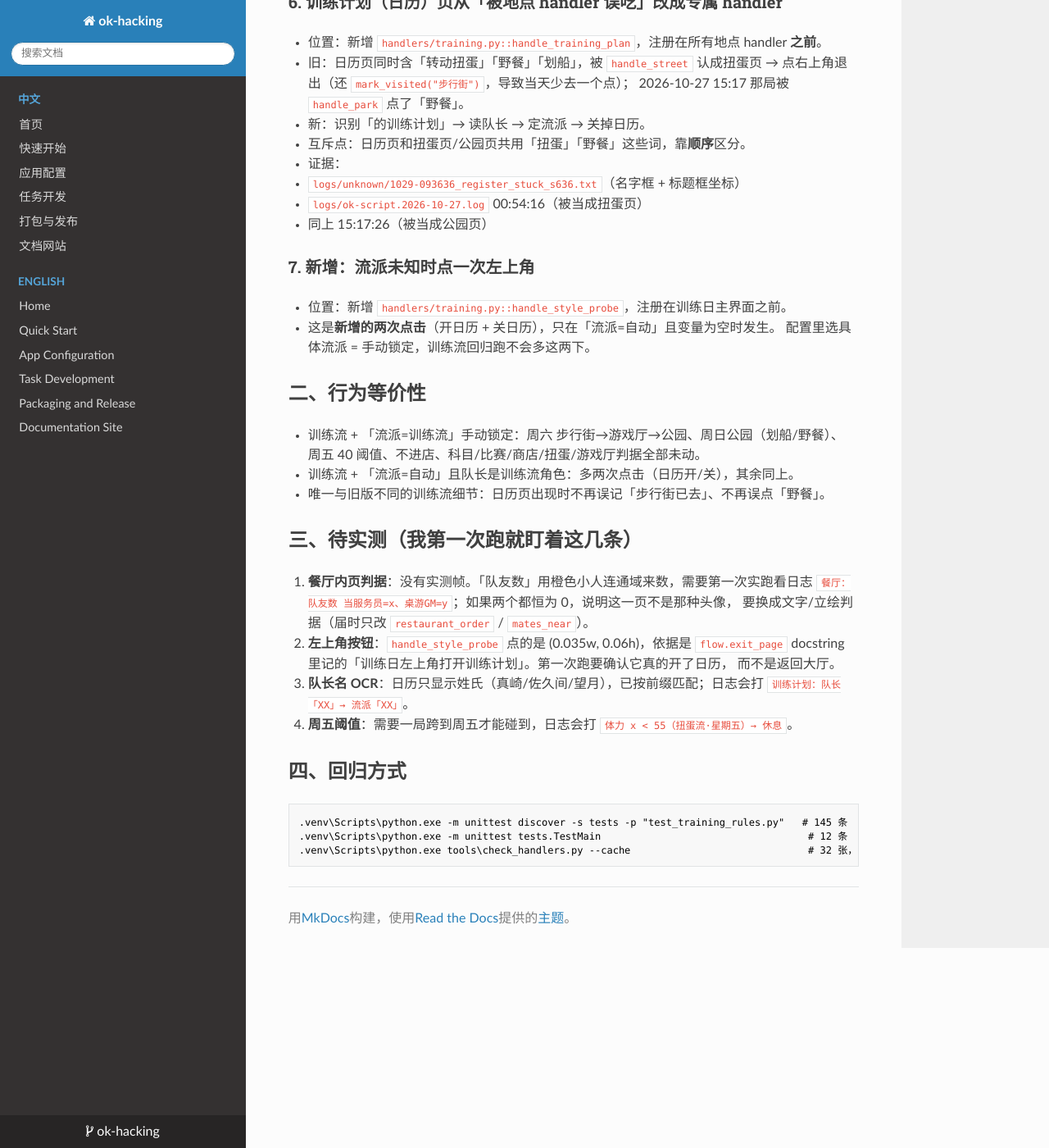
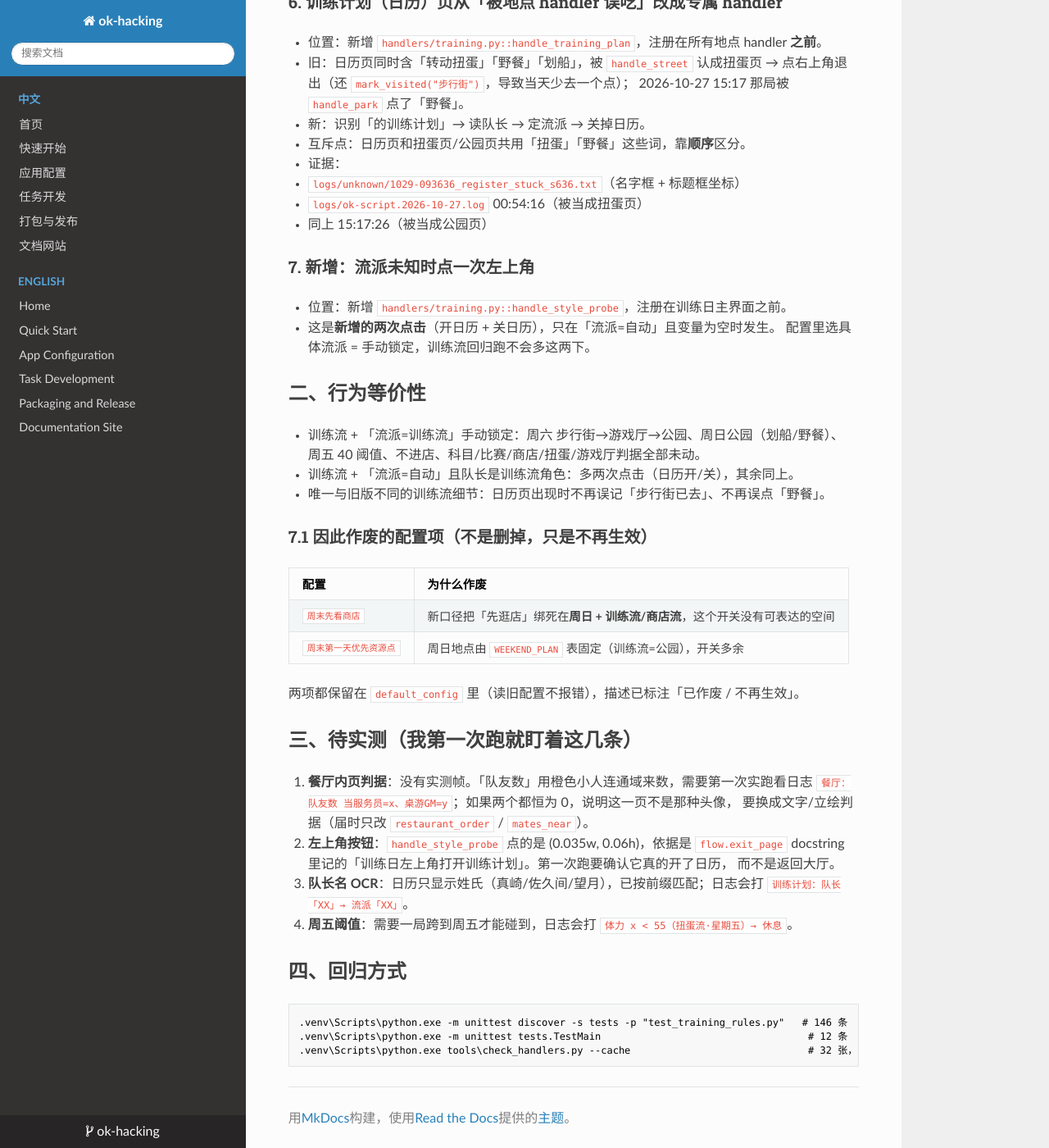
Before and after one commit to TieLaa/ok-hacking, an MkDocs documentation site: the page built from docs/REVIEW_2026-10-29_STYLE_PLAN.md, in a window 1280 px wide and 1400 px high, scrolled down 1493 px. Shown: the whole window at 82% size. Built offline with MkDocs 1.6.1, drawn with Linux system fonts in a browser that asks for light colours; nearby versions of some CDN libraries.

Commit message:
docs: 标注作废配置项 + 修正规则文档交叉引用与测试条数

````diff
--- a/docs/REVIEW_2026-10-29_STYLE_PLAN.md
+++ b/docs/REVIEW_2026-10-29_STYLE_PLAN.md
@@ -77,8 +77,16 @@
 - 训练流 + 「流派=自动」且队长是训练流角色：多两次点击（日历开/关），其余同上。
 - 唯一与旧版不同的训练流细节：日历页出现时不再误记「步行街已去」、不再误点「野餐」。
 
+### 7.1 因此作废的配置项（不是删掉，只是不再生效）
+
+| 配置 | 为什么作废 |
+|---|---|
+| `周末先看商店` | 新口径把「先逛店」绑死在**周日 + 训练流/商店流**，这个开关没有可表达的空间 |
+| `周末第一天优先资源点` | 周日地点由 `WEEKEND_PLAN` 表固定（训练流=公园），开关多余 |
+
+两项都保留在 `default_config` 里（读旧配置不报错），描述已标注「已作废 / 不再生效」。
+
 ## 三、待实测（我第一次跑就盯着这几条）
-
 1. **餐厅内页判据**：没有实测帧。「队友数」用橙色小人连通域来数，需要第一次实跑看日志
    `餐厅：队友数 当服务员=x、桌游GM=y`；如果两个都恒为 0，说明这一页不是那种头像，
    要换成文字/立绘判据（届时只改 `restaurant_order` / `mates_near`）。
@@ -93,7 +101,7 @@
 ## 四、回归方式
 
 ```powershell
-.venv\Scripts\python.exe -m unittest discover -s tests -p "test_training_rules.py"   # 145 条
+.venv\Scripts\python.exe -m unittest discover -s tests -p "test_training_rules.py"   # 146 条
 .venv\Scripts\python.exe -m unittest tests.TestMain                                   # 12 条
 .venv\Scripts\python.exe tools\check_handlers.py --cache                              # 32 张，exit 0
 ```
````
Also changed, not shown: 2 other files.
